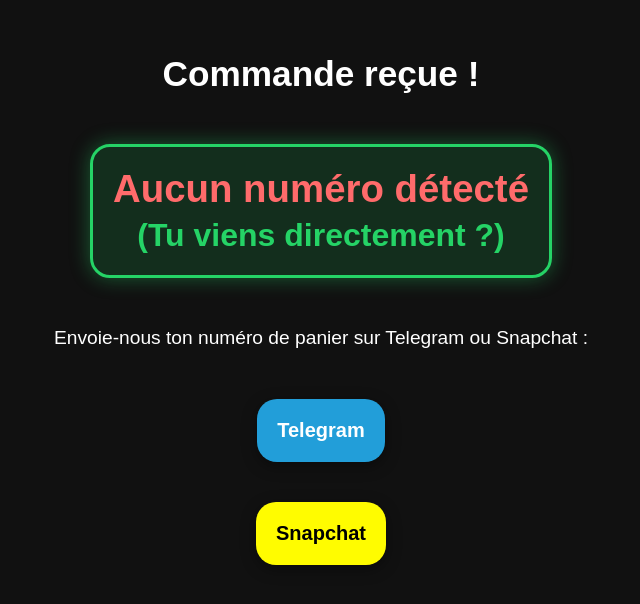
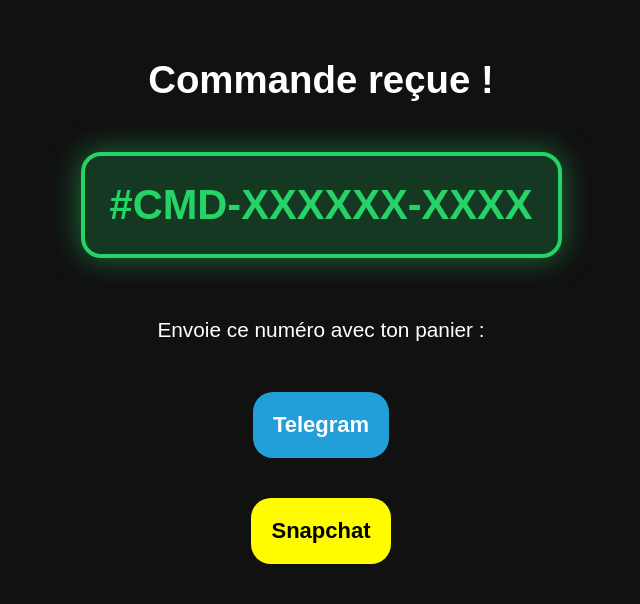
Before and after one commit to maxirmeee-code/telegram-shop-miniapp, a website: page web/networks/index.html in a window 1280 px wide. Shown: the part 132-736 px from the top of the page, without its empty margins (319-959 px from the left). Drawn offline with Linux system fonts and the light colour scheme.

Commit message:
fix: networks page + routing final

```diff
--- a/web/networks/index.html
+++ b/web/networks/index.html
@@ -5,90 +5,28 @@
   <title>six2 SHOP - Contact</title>
   <meta name="viewport" content="width=device-width, initial-scale=1">
   <style>
-    body {
-      font-family: Arial, sans-serif;
-      background: #111;
-      color: white;
-      text-align: center;
-      padding: 40px;
-      display: flex;
-      flex-direction: column;
-      justify-content: center;
-      min-height: 100vh;
-      margin: 0;
-    }
-    h1 {
-      font-size: 2.2em;
-      margin-bottom: 20px;
-    }
-    p {
-      font-size: 1.2em;
-      margin-bottom: 30px;
-    }
-    .order-num {
-      font-size: 2.4em;
-      font-weight: bold;
-      color: #25D366;
-      background: rgba(37, 211, 102, 0.15);
-      padding: 20px;
-      border-radius: 20px;
-      border: 3px solid #25D366;
-      margin: 30px auto;
-      max-width: 90%;
-      box-shadow: 0 0 20px rgba(37, 211, 102, 0.4);
-    }
-    .btn {
-      display: block;
-      margin: 20px auto;
-      padding: 20px;
-      background: #25D366;
-      color: white;
-      text-decoration: none;
-      border-radius: 20px;
-      font-size: 20px;
-      font-weight: bold;
-      max-width: 300px;
-      transition: all 0.3s;
-      box-shadow: 0 4px 15px rgba(0,0,0,0.4);
-    }
-    .btn:hover {
-      transform: translateY(-3px);
-      box-shadow: 0 8px 25px rgba(37,211,102,0.5);
-    }
-    .telegram { background: #229ED9; }
-    .snap { background: #FFFC00; color: black; }
+    body{font-family:Arial,sans-serif;background:#111;color:white;text-align:center;padding:40px;display:flex;flex-direction:column;justify-content:center;min-height:100vh;margin:0;}
+    h1{font-size:2.4em;margin-bottom:20px;}
+    .order-num{font-size:2.6em;font-weight:bold;color:#25D366;background:rgba(37,211,102,0.2);padding:25px;border-radius:20px;border:4px solid #25D366;margin:30px auto;max-width:90%;box-shadow:0 0 30px rgba(37,211,102,0.5);}
+    p{font-size:1.3em;margin:30px 0;}
+    .btn{display:block;margin:20px auto;padding:20px;background:#229ED9;color:white;text-decoration:none;border-radius:20px;font-size:22px;font-weight:bold;max-width:300px;}
+    .snap{background:#FFFC00;color:black;}
   </style>
 </head>
 <body>
   <h1>Commande reçue !</h1>
+  <div class="order-num" id="orderDisplay">
+    <div id="orderCode">#CMD-XXXXXX-XXXX</div>
+  </div>
+  <p>Envoie ce numéro avec ton panier :</p>
+  <a href="https://t.me/six2shop" class="btn">Telegram</a>
+  <a href="https://snapchat.com/t/6vFB8aOc" class="btn snap">Snapchat</a>
 
-  <!-- NUMÉRO DE COMMANDE (s’affiche automatiquement) -->
-  <div class="order-num" id="orderDisplay">
-    Ton numéro de panier : <br><span id="orderCode">#CMD-XXXXXX-XXXX</span>
-  </div>
-
-  <p>Envoie-nous ton numéro de panier sur Telegram ou Snapchat :</p>
-
-  <!-- BOUTON TELEGRAM -->
-  <a href="https://t.me/six2shop" class="btn telegram">
-    Telegram
-  </a>
-
-  <!-- BOUTON SNAPCHAT -->
-  <a href="https://snapchat.com/t/6vFB8aOc" class="btn snap">
-    Snapchat
-  </a>
-
-  <!-- SCRIPT QUI LIT LE NUMÉRO DANS L’URL -->
   <script>
-    const params = new URLSearchParams(window.location.search);
+    const params = new URLSearchParams(location.search);
     const order = params.get('order');
     if (order) {
       document.getElementById('orderCode').textContent = order;
-      document.title = `Commande ${order} - six2 SHOP`;
-    } else {
-      document.getElementById('orderDisplay').innerHTML =
-        "<span style='color:#ff6b6b;'>Aucun numéro détecté</span><br><small>(Tu viens directement ?)</small>";
     }
   </script>
 </body>
```
Also changed, not shown: vercel.json.
